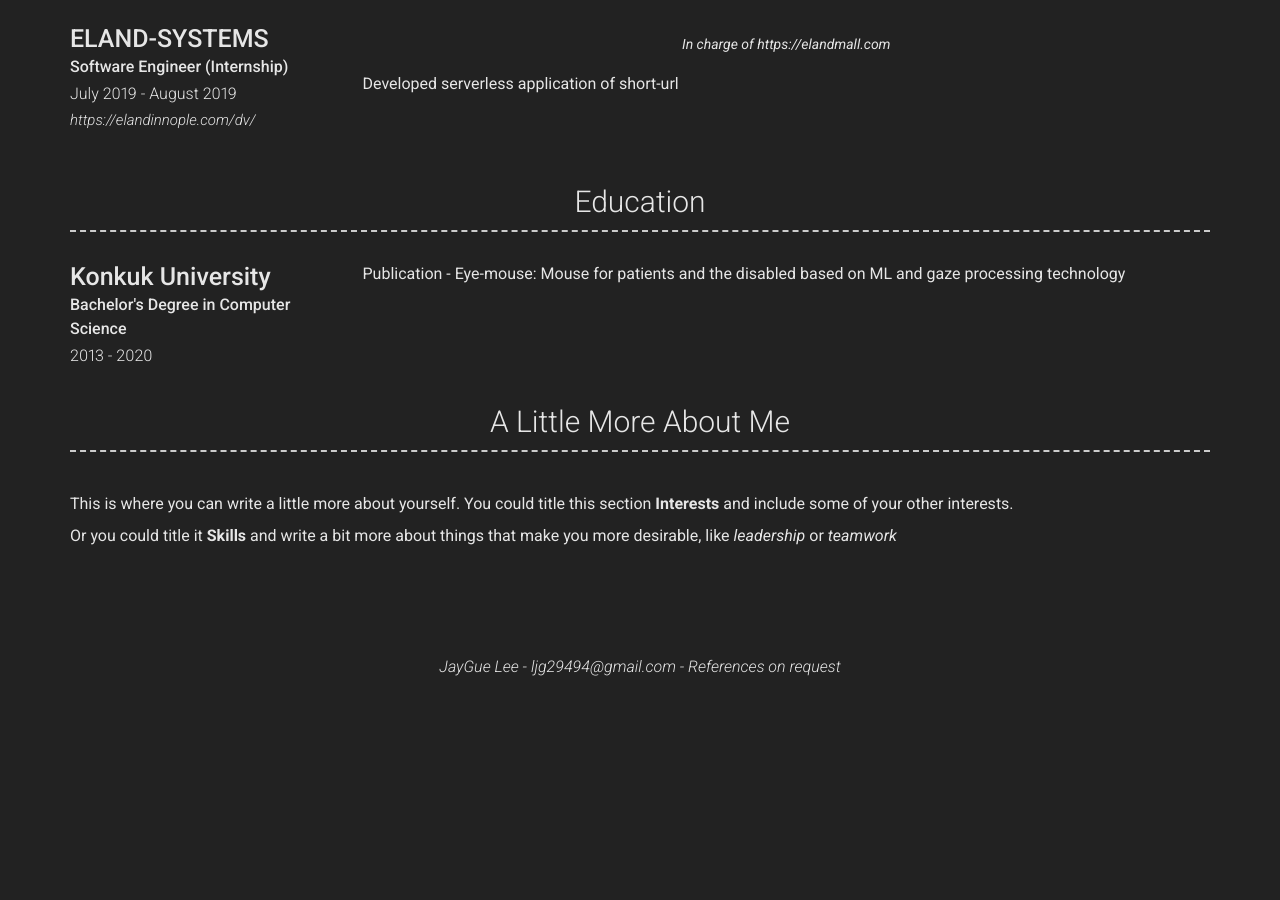
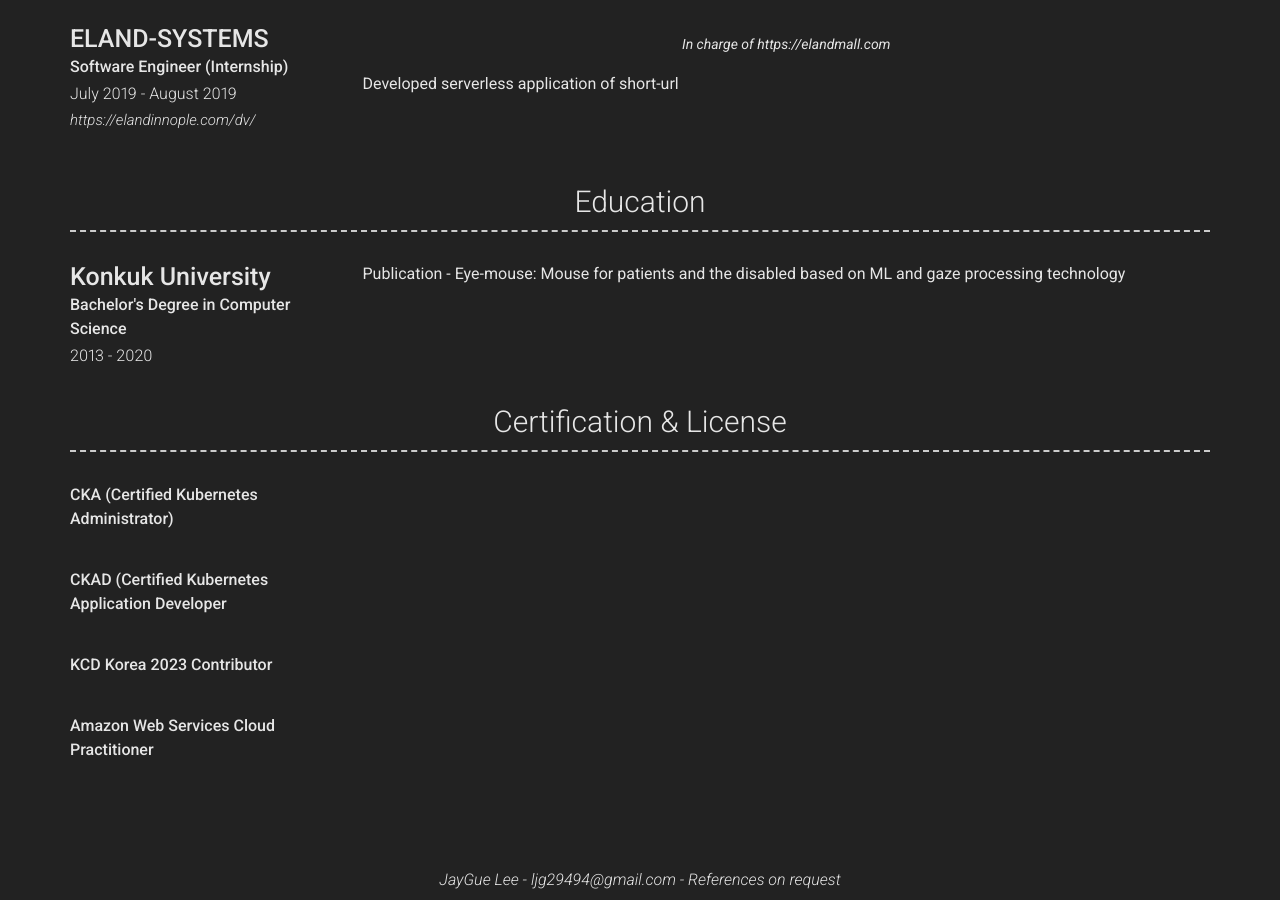
Before and after one commit to ljg294/ljg294.github.io, a Jekyll site: the page built from index.md, in a window 1280 px wide and 900 px high, scrolled down 1521 px. Built offline with Jekyll 4.4.1, drawn with Linux system fonts in a browser that asks for light colours; nearby versions of some CDN libraries; before the commit the page ends 2208 px from its top, so only the background shows below that.

Commit message:
certification

```diff
--- a/_config.yml
+++ b/_config.yml
@@ -122,12 +122,17 @@ content:
         caption: 2013 - 2020
         description: | # this will include new lines to allow paragraphs
           Publication - Eye-mouse: Mouse for patients and the disabled based on ML and gaze processing technology
-  - title: A Little More About Me
-    layout: text
-    content: | # this will include new lines to allow paragraphs
-      This is where you can write a little more about yourself. You could title this section **Interests** and include some of your other interests.
-
-      Or you could title it **Skills** and write a bit more about things that make you more desirable, like *leadership* or *teamwork*
+  - title: Certification & License
+    layout: list
+    content:
+      - layout: top-left
+        sub_title: CKA (Certified Kubernetes Administrator)
+      - layout: top-left
+        sub_title: CKAD (Certified Kubernetes Application Developer
+      - layout: top-left
+        sub_title: KCD Korea 2023 Contributor
+      - layout: top-left
+        sub_title: Amazon Web Services Cloud Practitioner
 
 # Footer
 footer_show_references: true
```
